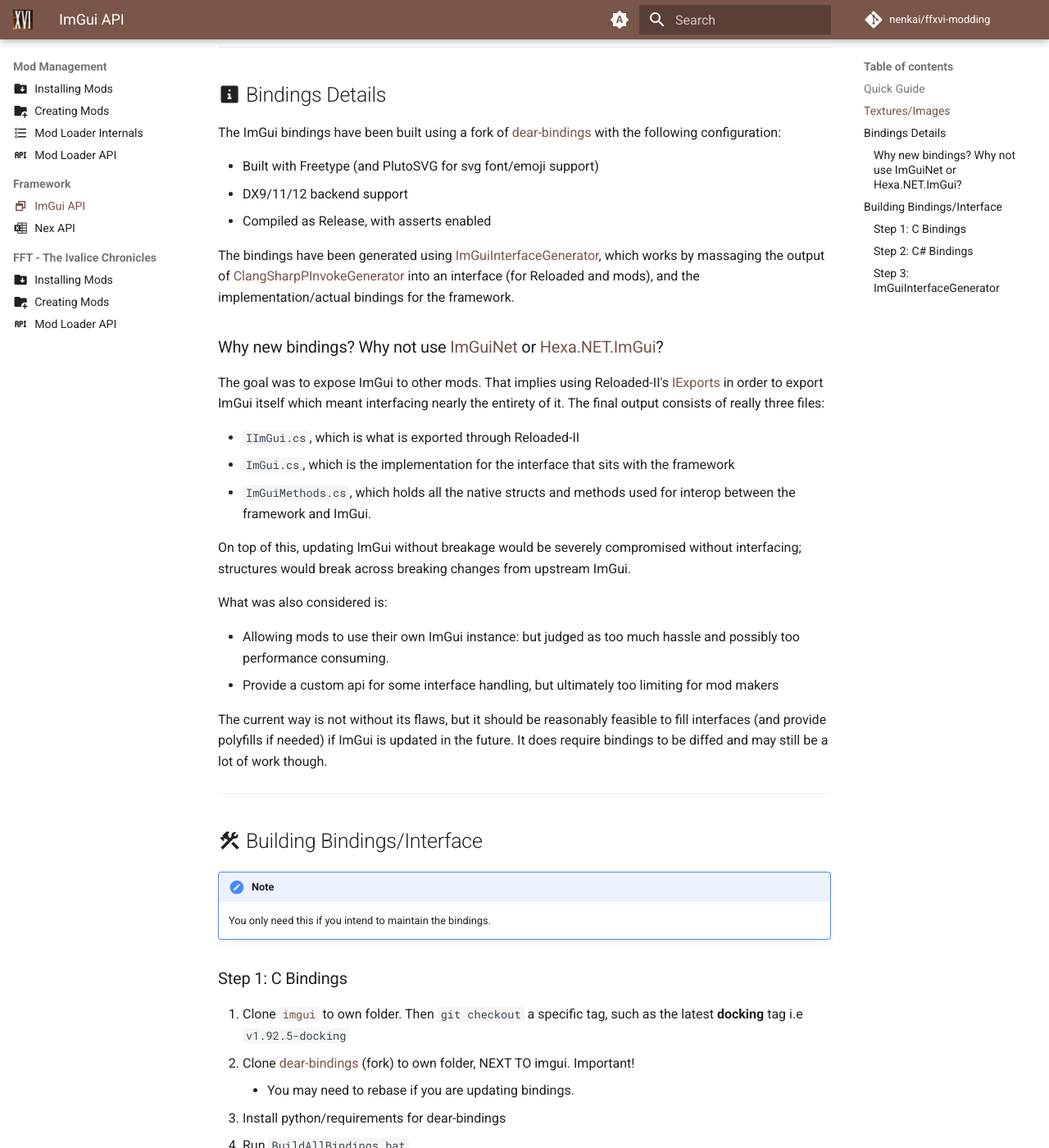
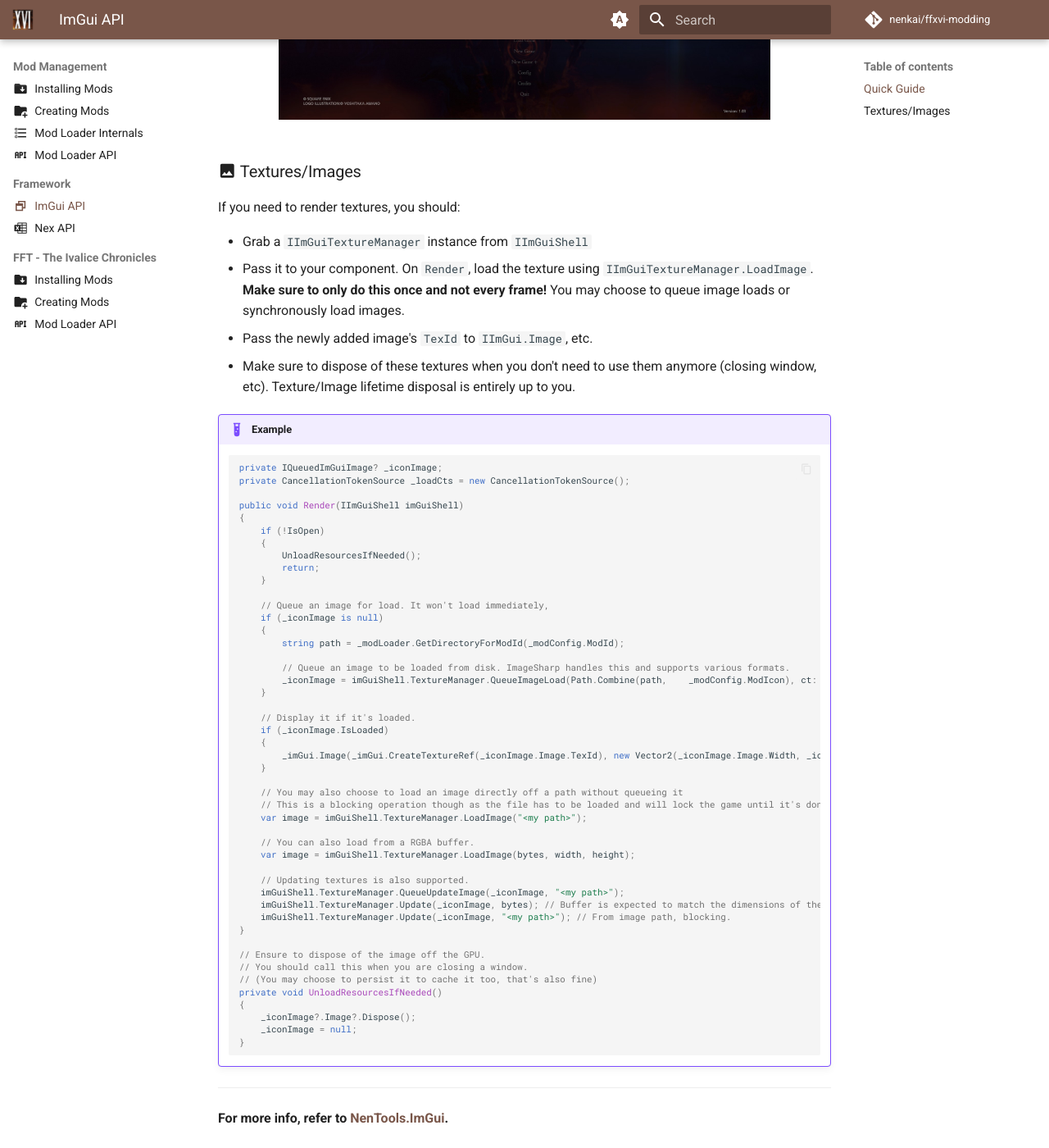
Before and after one commit to Nenkai/ffxvi-modding, an MkDocs documentation site: the page built from docs/modding/framework/imgui_api.md, in a window 1280 px wide and 1400 px high, scrolled down 2532 px. Shown: the whole window at 82% size. Built offline with MkDocs 1.6.1 and Material for MkDocs 9.7.7, drawn with Linux system fonts in a browser that asks for light colours; comment, search, counter and statistics services are not loaded; some of the changed text lies outside the part shown.

Commit message:
Update ImGui API doc

````diff
--- a/docs/modding/framework/imgui_api.md
+++ b/docs/modding/framework/imgui_api.md
@@ -1,12 +1,6 @@
 ---
 icon: material/window-restore
 ---
-
-!!! warning
-
-    This hasn't been released yet sadly. FF16Framework's ImGui hook has hit a roadblock where it crashes with Frame Gen & other overlays that hijacks the DX12 swapchain. [Please contribute if you think you can solve it](https://github.com/Nenkai/FF16Framework/tree/imgui).
-
-    It may be wise to take inspiration from REFramework.
 
 # :material-window-restore: ImGui Overlay API
 
@@ -18,62 +12,90 @@
 
 ### Quick Guide
 
-1. Grab `IImGuiSupport`:
+1. Install the [NenTools.ImGui.Interfaces](<https://www.nuget.org/packages/NenTools.ImGui.Interfaces/>) & [NenTools.ImGui.Abstractions](https://www.nuget.org/packages/NenTools.ImGui.Abstractions/) NuGet packages into your mod project.
+2. Add `ff16.utility.framework` as a mod dependency in your ModConfig in `ModDependencies`. You may also use the Reloaded-II UI (Edit Mod) to add it.
+3. In your code, grab `IImGui` and `IImGuiSupport`:
 ```csharp
-_imGuiSupport = _modLoader.GetController<IImGuiSupport>();
-if (!_imGuiSupport.TryGetTarget(out IImGuiSupport imGuiSupport))
+_imGui = _modLoader.GetController<IImGui>();
+if (!_imGui.TryGetTarget(out IImGui imGui))
 {
-    _logger.WriteLine($"[{_modConfig.ModId}] Could not get IImGuiSupport.");
+    _logger.WriteLine($"[{_modConfig.ModId}] Could not get IImGui.");
+    return;
+}
+
+_imGuiShell = _modLoader.GetController<IImGuiShell>();
+if (!_imGuiShell.TryGetTarget(out IImGuiShell imGuiShell))
+{
+    _logger.WriteLine($"[{_modConfig.ModId}] Could not get IImGuiShell.");
     return;
 }
 ```
 
-2. Inherit from `IImGuiComponent`:
+4. Create a component inheriting from `IImGuiComponent` decorated with the `ImGuiMenu`:
 ```csharp
+// category is the top menu entry which this component will render menu items to.
+// name is only used for sorting purposes.
+// If your component needs to render a menu, it should always render a sub-group, for clarity.
+[ImGuiMenu(Category = "Other", Priority = 0, Owner = "MyImGuiMod")]
 public class MyImGuiComponent : IImGuiComponent
 {
     // If this is enabled, this will also render while the ImGui overlay is currently hidden
     public bool IsOverlay => false;
 
-    public void RenderMenu(IImGui imgui)
+    private readonly IImGui _imgui;
+
+    public MyImGuiComponent(IImGui imgui)
+    {
+        _imgui = imgui;
+    }
+
+    public void RenderMenu()
     {
         // Write code to render menu entries here.
-        // By default, FF16Framework will render a top menu bar which you can add elements to.
-        if (imgui.BeginMenu("MyModName"))
+        // By default, the shell will render a top menu bar which you can add elements to.
+        if (_imgui.BeginMenu("MyModSubMenu"))
         {
-            imgui.MenuItem("Menu Item 1");
-            imgui.MenuItem("Menu Item 2");
-            imgui.MenuItem("Menu Item 3");
+            _imgui.MenuItem("Menu Item 1");
+            _imgui.MenuItem("Menu Item 2");
+            _imgui.MenuItem("Menu Item 3");
 
             imgui.EndMenu();
         }
     }
 
-    public void Render(IImGuiSupport imguiSupport, IImGui imgui)
+    public void Render(IImGuiShell imguiShell)
     {
         // Insert code to render anything here.
-        if (imgui.Begin("MyWindow", ref _windowOpen, ImGuiWindowFlags.ImGuiWindowFlags_None))
+        if (_imgui.Begin("MyWindow", ref _windowOpen, ImGuiWindowFlags.ImGuiWindowFlags_None))
         {
-            imgui.Text("Hello World!");
+            _imgui.Text("Hello World!");
         }
 
-        imgui.End();
+        _imgui.End();
     }
 }
 ```
 
-3. Register your component to the ImGui system:
+5. Register your component to the ImGui system:
 ```csharp
-// category is the top menu entry which this component will render menu items to.
-// name is only used for sorting purposes.
-// If your component needs to render a menu, it should always render a sub-group, for clarity.
-// Example:
+imguiShell.AddComponent(new MyImGuiComponent(_imGui));
+
+// The render order will look like the following:
+// File
+//   ...
 // Tools
-// -> MyModName <- This is where RenderMenu starts.
-//   -> Menu Item 1
-//   -> Menu Item 2
-//   -> Menu Item 3
-imguiSupport.AddComponent(new PhotoModeMenu(), category: "Tools", name: "MyModName");
+//   ...
+// Other
+//   (MyImGuiComponent - Priority: 0, Owner: "MyImGuiMod")
+//     --> This is where MyImGuiComponent.RenderMenu() is called. <--
+//       -> MyModSubMenu
+//         -> Menu Item 1
+//         -> Menu Item 2
+//         -> Menu Item 3
+//   (some other mod component - Priority: 0, Owner: "OtherModName")
+//     ...
+//   (some component you registered - Priority: 1, Owner: "MyImGuiMod")
+//     ...
 ```
 
 !!! warning
@@ -90,85 +112,62 @@
 
 If you need to render textures, you should:
 
-* Grab a `IImGuiTextureManager` instance
-* Pass it to your component. On `Render`, load the texture using `IImGuiTextureManager.LoadImage`. Make sure to only do this once and not every frame!
+* Grab a `IImGuiTextureManager` instance from `IImGuiShell`
+* Pass it to your component. On `Render`, load the texture using `IImGuiTextureManager.LoadImage`. **Make sure to only do this once and not every frame!** You may choose to queue image loads or synchronously load images.
 * Pass the newly added image's `TexId` to `IImGui.Image`, etc.
-* Make sure to dispose of these textures when you don't need to use them anymore (closing window, etc).
+* Make sure to dispose of these textures when you don't need to use them anymore (closing window, etc). Texture/Image lifetime disposal is entirely up to you.
 
+!!! example
+
+    ```csharp
+    private IQueuedImGuiImage? _iconImage;
+    private CancellationTokenSource _loadCts = new CancellationTokenSource();
+
+    public void Render(IImGuiShell imGuiShell)
+    {
+        if (!IsOpen)
+        {
+            UnloadResourcesIfNeeded();
+            return;
+        }
+
+        // Queue an image for load. It won't load immediately,
+        if (_iconImage is null)
+        {
+            string path = _modLoader.GetDirectoryForModId(_modConfig.ModId);
+
+            // Queue an image to be loaded from disk. ImageSharp handles this and supports various formats.
+            _iconImage = imGuiShell.TextureManager.QueueImageLoad(Path.Combine(path,    _modConfig.ModIcon), ct: _loadCts.Token);
+        }
+
+        // Display it if it's loaded.
+        if (_iconImage.IsLoaded)
+        {
+            _imGui.Image(_imGui.CreateTextureRef(_iconImage.Image.TexId), new Vector2(_iconImage.Image.Width, _iconImage.Image.Height));
+        }
+
+        // You may also choose to load an image directly off a path without queueing it
+        // This is a blocking operation though as the file has to be loaded and will lock the game until it's done.
+        var image = imGuiShell.TextureManager.LoadImage("<my path>");
+
+        // You can also load from a RGBA buffer.
+        var image = imGuiShell.TextureManager.LoadImage(bytes, width, height);
+
+        // Updating textures is also supported.
+        imGuiShell.TextureManager.QueueUpdateImage(_iconImage, "<my path>");
+        imGuiShell.TextureManager.Update(_iconImage, bytes); // Buffer is expected to match the dimensions of the current image.
+        imGuiShell.TextureManager.Update(_iconImage, "<my path>"); // From image path, blocking.
+    }
+
+    // Ensure to dispose of the image off the GPU.
+    // You should call this when you are closing a window.
+    // (You may choose to persist it to cache it too, that's also fine)
+    private void UnloadResourcesIfNeeded()
+    {
+        _iconImage?.Image?.Dispose();
+        _iconImage = null;
+    }
+    ```
 ---
 
-## :material-information-slab-box: Bindings Details
-
-The ImGui bindings have been built using a fork of [dear-bindings](https://github.com/Nenkai/dear_bindings) with the following configuration:
-
-* Built with Freetype (and PlutoSVG for svg font/emoji support)
-* DX9/11/12 backend support
-* Compiled as Release, with asserts enabled
-
-The bindings have been generated using [ImGuiInterfaceGenerator](https://github.com/Nenkai/FF16Framework/tree/imgui/ImGuiInterfaceGenerator), which works by massaging the output of [ClangSharpPInvokeGenerator](https://github.com/dotnet/ClangSharp) into an interface (for Reloaded and mods), and the implementation/actual bindings for the framework.
-
-### Why new bindings? Why not use [ImGuiNet](https://github.com/ImGuiNET/ImGui.NET) or [Hexa.NET.ImGui](https://github.com/HexaEngine/Hexa.NET.ImGui)?
-
-The goal was to expose ImGui to other mods. That implies using Reloaded-II's [IExports](https://reloaded-project.github.io/Reloaded-II/DependencyInjection_Publisher/) in order to export ImGui itself which meant interfacing nearly the entirety of it. The final output consists of really three files:
-
-* `IImGui.cs`, which is what is exported through Reloaded-II
-* `ImGui.cs`, which is the implementation for the interface that sits with the framework
-* `ImGuiMethods.cs`, which holds all the native structs and methods used for interop between the framework and ImGui.
-
-On top of this, updating ImGui without breakage would be severely compromised without interfacing; structures would break across breaking changes from upstream ImGui.
-
-What was also considered is:
-
-* Allowing mods to use their own ImGui instance: but judged as too much hassle and possibly too performance consuming.
-* Provide a custom api for some interface handling, but ultimately too limiting for mod makers
-
-The current way is not without its flaws, but it should be reasonably feasible to fill interfaces (and provide polyfills if needed) if ImGui is updated in the future. It does require bindings to be diffed and may still be a lot of work though.
-
----
-
-## :material-hammer-wrench: Building Bindings/Interface
-
-!!! note
-    You only need this if you intend to maintain the bindings.
-
-### Step 1: C Bindings
-
-1. Clone [`imgui`](https://github.com/ocornut/imgui) to own folder. Then `git checkout` a specific tag, such as the latest **docking** tag i.e `v1.92.5-docking`
-2. Clone [dear-bindings](https://github.com/Nenkai/dear_bindings) (fork) to own folder, NEXT TO imgui. Important!
-    * You may need to rebase if you are updating bindings.
-3. Install python/requirements for dear-bindings
-4. Run `BuildAllBindings.bat`
-5. Open `examples/Examples.sln`. The one project we will be editing is **ImGuiLib**.
-6. Install vcpkg. Nowadays Visual Studio has an install option for it, which may be default too.
-7. Enable vcpkg. Open `Developer Command Prompt for VS` with Administrator permissions, and run `vcpkg integrate install`.
-    * To be sure, ImGuiLib properties > vcpkg -> Use Vcpkg Manifest should be on Yes
-8. (Hack) remove `extern` for `cImGui_ImplWin32_WndProcHandler` in `dcimgui_impl_win32.h` such that it looks like this:
-```cpp
-CIMGUI_IMPL_API LRESULT cImGui_ImplWin32_WndProcHandler(HWND hWnd, UINT msg, WPARAM wParam, LPARAM lParam);
-```
-9. Compile as Release (only ImGuiLib!). You should get `ImGuiLib.dll` and `ImGuiLib.pdb`.
-
-!!! warning
-
-    You may also need to adjust hardcoded include paths I left in for plutosvg because I couldn't get Visual Studio/vcpkg to detect plutosvg as it should.
-
-### Step 2: C# Bindings
-
-1. Install ClangSharpPInvokeGenerator with `dotnet tool install --global ClangSharpPInvokeGenerator --version 20.1.2`
-2. Run `generate_dotnet_bindings.bat`.
-
-    !!! note
-        * You need to add `#include <Windows.h>` above `CIMGUI_IMPL_API LRESULT cImGui_ImplWin32_WndProcHandler(HWND hWnd, UINT msg, WPARAM wParam, LPARAM lParam);`     temporarily in `dcimgui_impl_win32.h`
-        * And `#include <d3d11.h>` to `dcimgui_impl_dx11.h` so that the bindings generation works.
-
-3. The `generated` folder will have `.cs` files with bindings once done.
-
-### Step 3: ImGuiInterfaceGenerator
-
-The framework has a `ImGuiInterfaceGenerator` project. Compile and run it, the first argument to the folder should be the path to the `generated` folder.
-
-Once you run it, you will have `ImGui.cs`, `IImGui.cs` and `ImGuiMethods.cs` files in that project's `generated` folder. They will be in their distinct folders ready to copy to the actual framework folder.
-
-If you are updating bindings you may need to diff changes and provide polyfills if needed.
-
-Copy all the `.dll`+`.pdb` files created previously to `FF16Framework.Native.Binaries`. Update licenses if needed.
+**For more info, refer to [NenTools.ImGui](https://github.com/Nenkai/NenTools.ImGui).**
````
